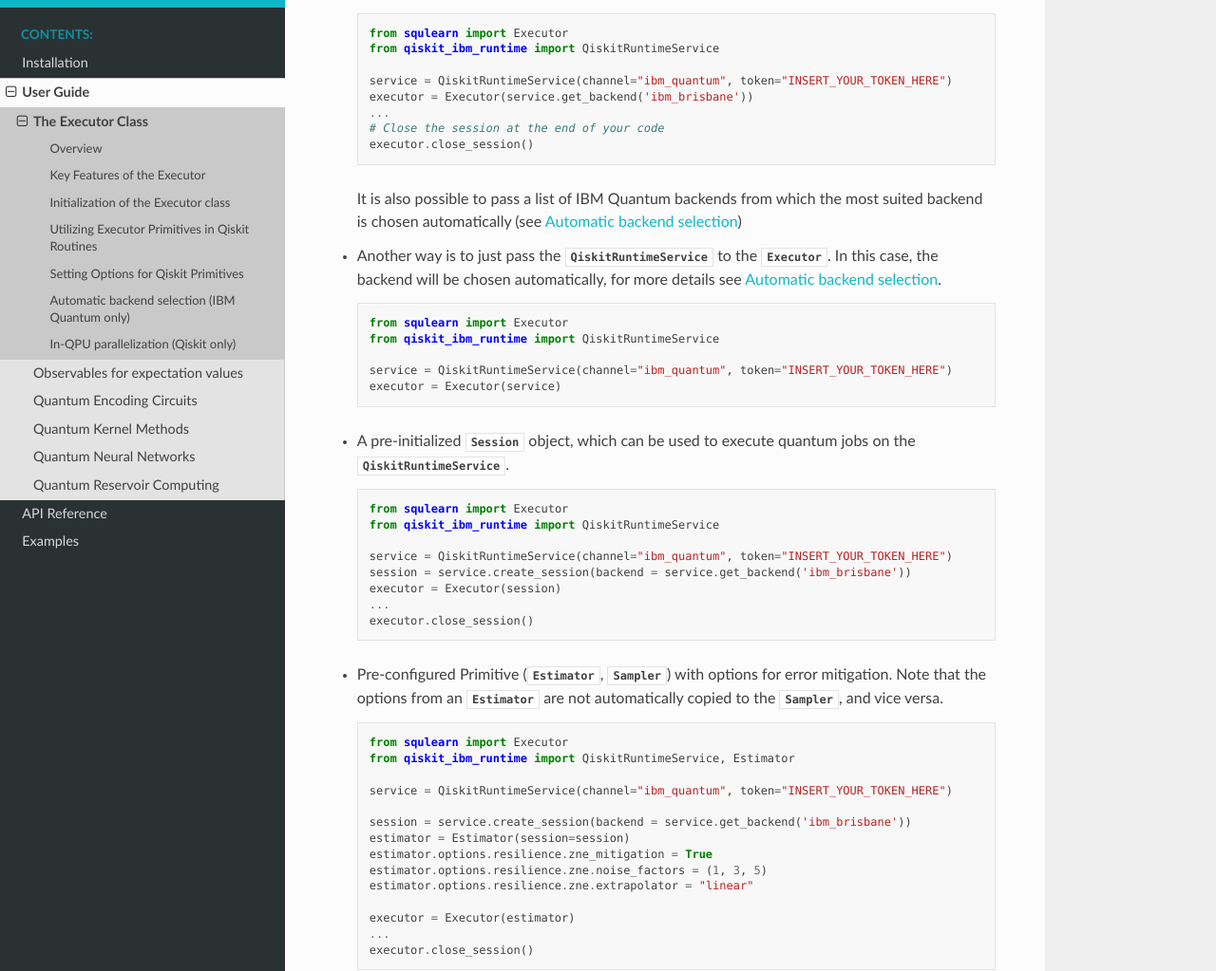
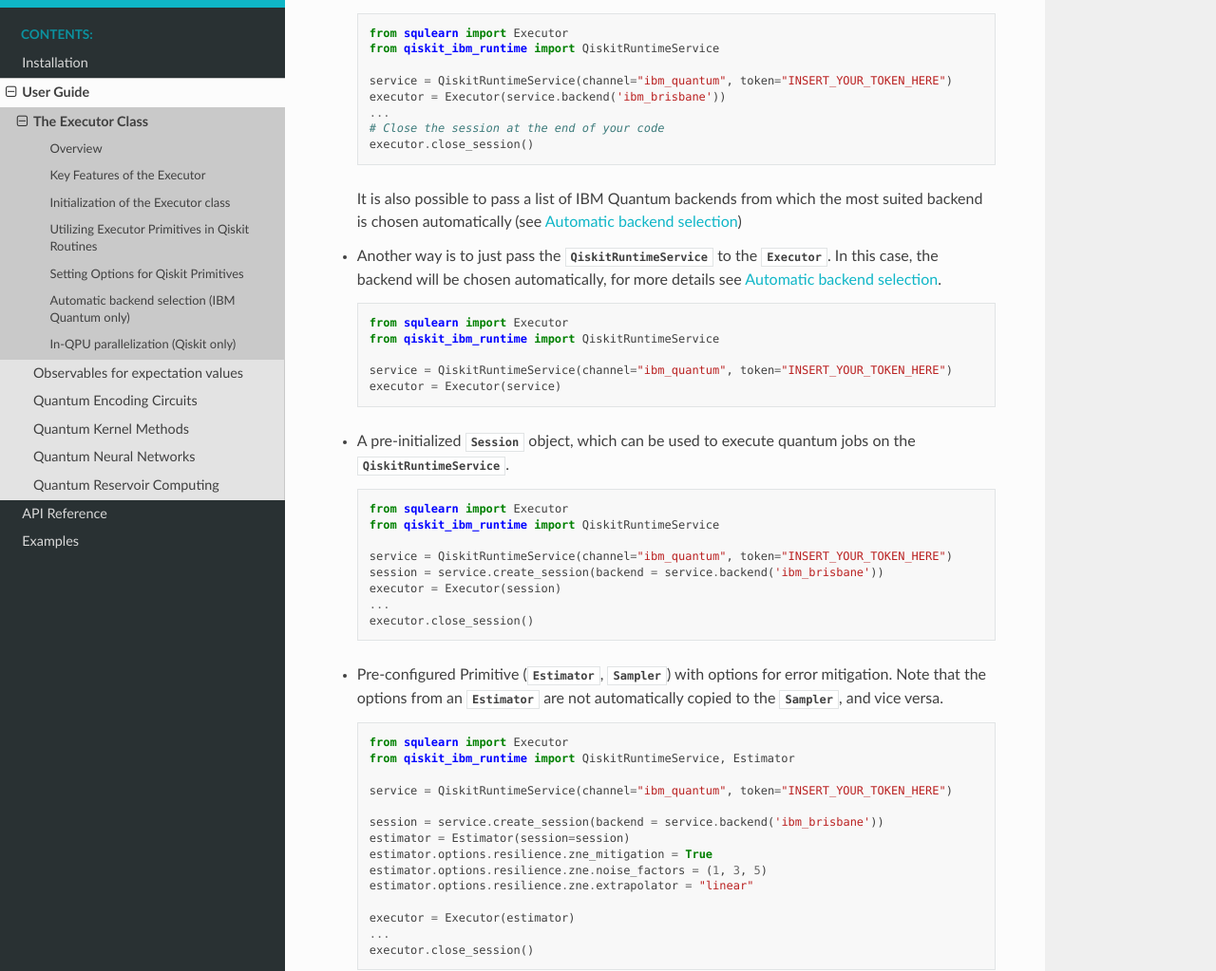
Before and after one commit to sQUlearn/squlearn, a Sphinx documentation site: the page built from docs/user_guide/executor.rst, in a window 1280 px wide and 1400 px high, scrolled down 2936 px. Shown: the part 165-1188 px from the top of the window at 95% size. Built offline with Sphinx 7.4.7 and the Read the Docs theme 3.1.0, drawn with Linux system fonts in a browser that asks for light colours; pages that are not in the unit, such as notebooks, are missing from menus; some of the changed text lies outside the part shown.

Commit message:
updated to current qiskit runtime version

```diff
--- a/docs/user_guide/executor.rst
+++ b/docs/user_guide/executor.rst
@@ -143,7 +143,7 @@
     executor = Executor(dev, shots = 1234)
 
 
-- A :class:`Backend <qiskit.providers.Backend>` from :class:`QiskitRuntimeService <qiskit_ibm_runtime.QiskitRuntimeService>`'s :meth:`get_backend <qiskit_ibm_runtime.QiskitRuntimeService.get_backend>` method, which utilizes the execution of quantum jobs on IBM Quantum.
+- A :class:`Backend <qiskit.providers.Backend>` from :class:`QiskitRuntimeService <qiskit_ibm_runtime.QiskitRuntimeService>`'s :meth:`get_backend <qiskit_ibm_runtime.QiskitRuntimeservice.backend>` method, which utilizes the execution of quantum jobs on IBM Quantum.
   Sessions and Primitives are automatically created and managed by the :class:`Executor <squlearn.Executor>` class (remember to close the session at the end of your code when running on IBM Quantum).
 
   .. code-block:: python
@@ -152,7 +152,7 @@
     from qiskit_ibm_runtime import QiskitRuntimeService
 
     service = QiskitRuntimeService(channel="ibm_quantum", token="INSERT_YOUR_TOKEN_HERE")
-    executor = Executor(service.get_backend('ibm_brisbane'))
+    executor = Executor(service.backend('ibm_brisbane'))
     ...
     # Close the session at the end of your code
     executor.close_session()
@@ -179,7 +179,7 @@
     from qiskit_ibm_runtime import QiskitRuntimeService
 
     service = QiskitRuntimeService(channel="ibm_quantum", token="INSERT_YOUR_TOKEN_HERE")
-    session = service.create_session(backend = service.get_backend('ibm_brisbane'))
+    session = service.create_session(backend = service.backend('ibm_brisbane'))
     executor = Executor(session)
     ...
     executor.close_session()
@@ -195,7 +195,7 @@
 
     service = QiskitRuntimeService(channel="ibm_quantum", token="INSERT_YOUR_TOKEN_HERE")
 
-    session = service.create_session(backend = service.get_backend('ibm_brisbane'))
+    session = service.create_session(backend = service.backend('ibm_brisbane'))
     estimator = Estimator(session=session)
     estimator.options.resilience.zne_mitigation = True
     estimator.options.resilience.zne.noise_factors = (1, 3, 5)
@@ -233,7 +233,7 @@
                              "zne":{"noise_factors" : (1, 3, 5),"extrapolator":"linear" }}
               }
 
-    executor = Executor(service.get_backend('ibm_brisbane'), # Specify the backend
+    executor = Executor(service.backend('ibm_brisbane'), # Specify the backend
                          cache_dir='cache', # Set cache folder to "cache"
                          caching=True, # Enable caching default for remote executions
                          log_file="executor.log", # Set-up logging file
@@ -296,7 +296,7 @@
                              "zne":{"noise_factors" : (1, 3, 5),"extrapolator":"linear" }}
               }
 
-    executor = Executor(service.get_backend("ibm_brisbane"),options_estimator=options)
+    executor = Executor(service.backend("ibm_brisbane"),options_estimator=options)
 
 Alternatively, the options can be adjusted by the attributes :meth:`estimator_options` and :meth:`sampler_options` similar
 to the option interface of the V2 Primtives:
@@ -307,7 +307,7 @@
     from qiskit_ibm_runtime import QiskitRuntimeService
 
     service = QiskitRuntimeService(channel="ibm_quantum", token="INSERT_YOUR_TOKEN_HERE")
-    executor = Executor(service.get_backend("ibm_brisbane"))
+    executor = Executor(service.backend("ibm_brisbane"))
     executor.sampler_options.dynamical_decoupling.enable = True
     executor.sampler_options.dynamical_decoupling.sequence_type = "XpXm"
 
@@ -321,7 +321,7 @@
 
     service = QiskitRuntimeService(channel="ibm_quantum", token="INSERT_YOUR_TOKEN_HERE")
 
-    executor = Executor(service.get_backend("ibm_brisbane"))
+    executor = Executor(service.backend("ibm_brisbane"))
     estimator = executor.get_estimator()
     estimator.set_options(resilience_level=2)
 
```
Also changed, not shown: 2 other files.
